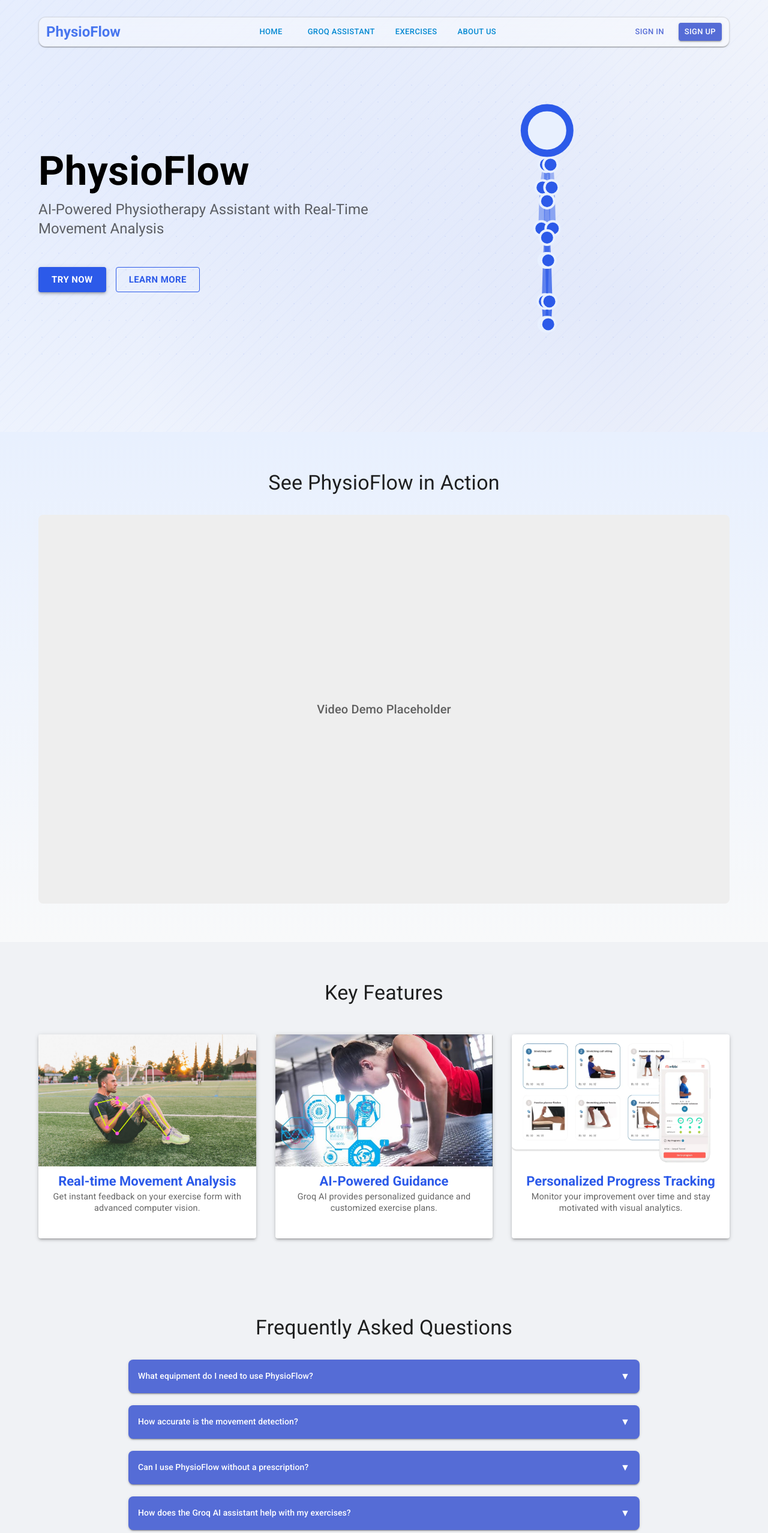
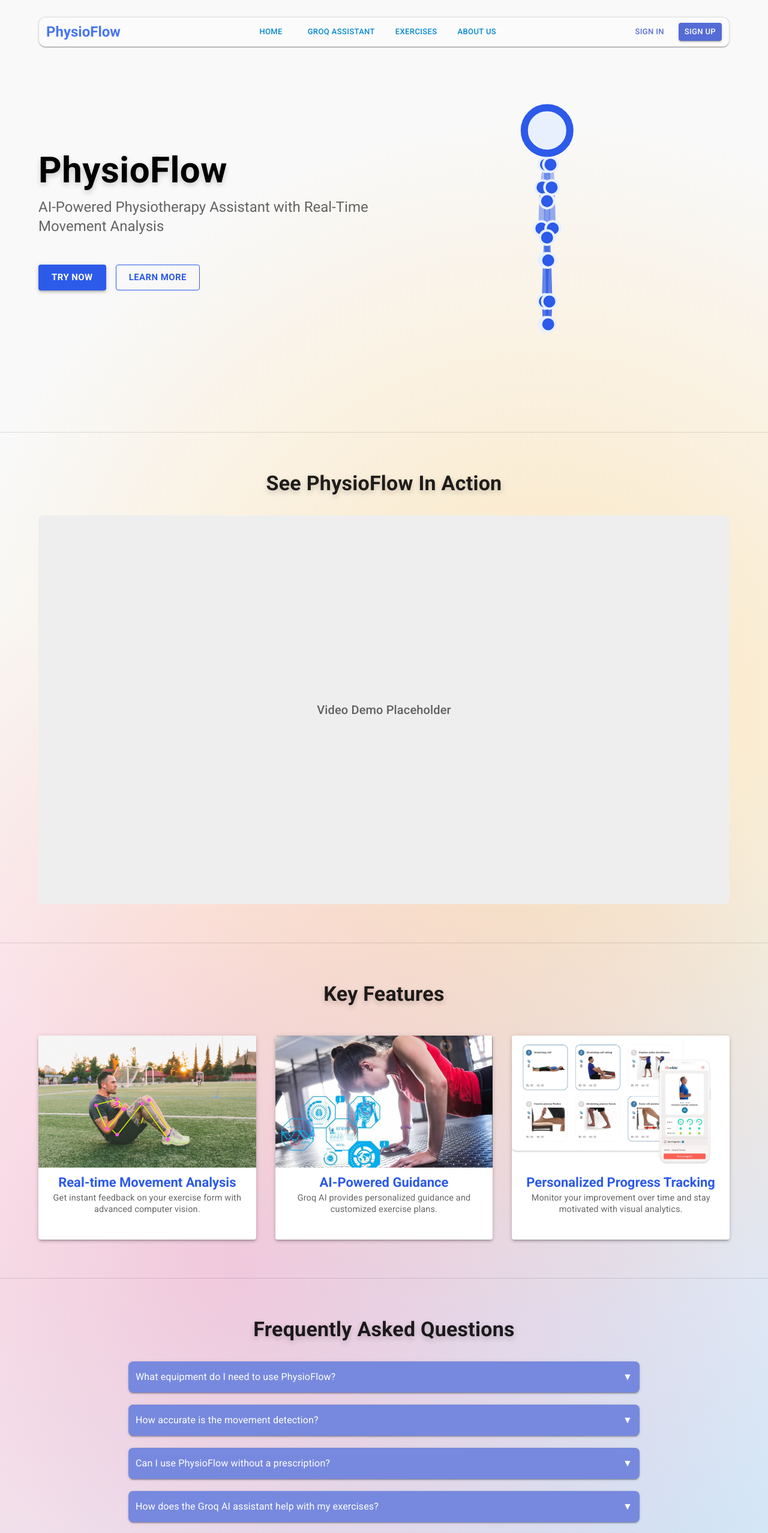
Before and after one commit to dhananjay2403/physioflow-ai, a React (Create React App) app in the folder Frontend/: page / in a window 1280 px wide. Shown: the top 2555 px of the page at 60% size. Built offline with nearby package versions, Linux system fonts and the light colour scheme.

Commit message:
Minor UI changes

```diff
--- a/Frontend/src/components/Exercises.jsx
+++ b/Frontend/src/components/Exercises.jsx
@@ -10,11 +10,26 @@
   Card,
   CardContent,
   CardMedia,
+  styled,
 } from '@mui/material';
 import { Search, ArrowBack } from '@mui/icons-material';
 import { useNavigate } from 'react-router-dom';
 import { exerciseData } from '../utils/Exercises';
 
+const GradientBackground = styled(Box)(({ theme }) => ({
+  width: '100%',
+  minHeight: '100vh',
+  backgroundColor: '#f9f9f9', // Light background
+  backgroundImage: `
+    radial-gradient(circle at 70% 40%, rgba(255, 200, 100, 0.4), transparent 50%),
+    radial-gradient(circle at 30% 70%, rgba(255, 100, 150, 0.3), transparent 50%),
+    radial-gradient(circle at 90% 90%, rgba(100, 200, 255, 0.3), transparent 50%)
+  `,
+  backgroundRepeat: 'no-repeat',
+  backgroundSize: 'cover',
+  // paddingTop: theme.spacing(8),
+  // paddingBottom: theme.spacing(8),
+}));
 
 const Exercises = () => {
   const [searchQuery, setSearchQuery] = useState('');
@@ -29,9 +44,9 @@
   const displayedExercises = searchQuery ? filteredExercises : exerciseData;
 
   return (
-    <Box sx={{ flexGrow: 1, bgcolor: '#f7f9fc', minHeight: '100vh' }}>
+    <GradientBackground sx={{ flexGrow: 1, bgcolor: '#f7f9fc', minHeight: '100vh' }}>
       {/* Top AppBar */}
-      <AppBar position="static" color="default" sx={{ boxShadow: 1 }}>
+      <AppBar position="static" color="default" sx={{ background: 'transparent',  boxShadow: 1 }}>
         <Toolbar>
           <IconButton edge="start" color="inherit" onClick={() => navigate(-1)} sx={{ mr: 2 }}>
             <ArrowBack />
@@ -50,7 +65,7 @@
                 width: { xs: 140, sm: 200, md: 250 },
             }}
             >
-            <Search sx={{ color: 'gray', mr: 1 }} />
+            <Search sx={{ color: 'dark gray', mr: 1 }} />
             <InputBase
                 placeholder="Search exercises…"
                 value={searchQuery}
@@ -103,7 +118,7 @@
           </Grid>
         )}
       </Grid>
-    </Box>
+    </GradientBackground>
   );
 };
 
--- a/Frontend/src/components/HomePage.jsx
+++ b/Frontend/src/components/HomePage.jsx
@@ -22,6 +22,22 @@
 import imgFeature1 from '../assets/img-features/1.jpg';
 import imgFeature2 from '../assets/img-features/2.jpg';
 import imgFeature3 from '../assets/img-features/3.webp';
+import { Divider, styled } from '@mui/material';
+
+const GradientBackground = styled(Box)(({ theme }) => ({
+  width: '100%',
+  minHeight: '100vh',
+  backgroundColor: '#f9f9f9', // Light background
+  backgroundImage: `
+    radial-gradient(circle at 70% 40%, rgba(255, 200, 100, 0.4), transparent 50%),
+    radial-gradient(circle at 30% 70%, rgba(255, 100, 150, 0.3), transparent 50%),
+    radial-gradient(circle at 90% 90%, rgba(100, 200, 255, 0.3), transparent 50%)
+  `,
+  backgroundRepeat: 'no-repeat',
+  backgroundSize: 'cover',
+  // paddingTop: theme.spacing(8),
+  // paddingBottom: theme.spacing(8),
+}));
 
 // Hero section
 function Hero() {
@@ -203,7 +219,7 @@
     <Box
       id="home"
       sx={{
-        bgcolor: 'background.paper',
+        // bgcolor: 'background.paper',
         pt: { xs: 14, sm: 16, md: 16, lg: 16 },
         pb: { xs: 8, md: 14 },
         minHeight: '65vh',
@@ -219,12 +235,12 @@
           inset: 0,
           zIndex: 0,
           pointerEvents: 'none',
-          background:
-            'radial-gradient(circle at 20% 30%, rgba(44,90,233,0.07) 0%, transparent 70%),' +
-            'radial-gradient(circle at 80% 70%, rgba(44,90,233,0.10) 0%, transparent 70%),' +
-            'linear-gradient(120deg, rgba(232,240,254,0.7) 0%, rgba(248,249,250,0.7) 100%)',
-          opacity: 1,
-          transition: 'opacity 0.5s',
+          // background:
+          //   'radial-gradient(circle at 20% 30%, rgba(44,90,233,0.07) 0%, transparent 70%),' +
+          //   'radial-gradient(circle at 80% 70%, rgba(44,90,233,0.10) 0%, transparent 70%),' +
+          //   'linear-gradient(120deg, rgba(232,240,254,0.7) 0%, rgba(248,249,250,0.7) 100%)',
+          // opacity: 1,
+          // transition: 'opacity 0.5s',
         },
         '::after': {
           content: '""',
@@ -232,10 +248,10 @@
           inset: 0,
           zIndex: 1,
           pointerEvents: 'none',
-          background:
-            'repeating-linear-gradient(135deg, rgba(44,90,233,0.03) 0px, rgba(44,90,233,0.03) 2px, transparent 2px, transparent 16px)',
-          opacity: 0.6,
-          transition: 'opacity 0.5s',
+          // background:
+          //   'repeating-linear-gradient(135deg, rgba(44,90,233,0.03) 0px, rgba(44,90,233,0.03) 2px, transparent 2px, transparent 16px)',
+          // opacity: 0.6,
+          // transition: 'opacity 0.5s',
         },
       }}
     >
@@ -246,7 +262,7 @@
           inset: 0,
           zIndex: 0,
           pointerEvents: 'none',
-          backgroundImage: 'radial-gradient(rgba(44,90,233,0.07) 1px, transparent 1px)',
+          // backgroundImage: 'radial-gradient(rgba(44,90,233,0.07) 1px, transparent 1px)',
           backgroundSize: '28px 28px',
         }} />
         <Container maxWidth="lg" sx={{ position: 'relative', zIndex: 2 }}>
@@ -256,11 +272,13 @@
                 <Typography
                   component="h1"
                   variant="h2"
-                  fontWeight={900}
+                  // fontWeight={900}
                   sx={{
                     color: 'black',
                     mb: 0.5,
-                    fontSize: { xs: '2.6rem', md: '4.2rem' },
+                    // fontSize: { xs: '2.6rem', md: '4.2rem' },
+                    fontWeight: 'bold',
+                    textShadow: '0px 4px 10px rgba(0, 0, 0, 0.2)',
                     letterSpacing: 0.5,
                     lineHeight: 1.08,
                     display: 'inline-block',
@@ -353,15 +371,23 @@
     <Box
       id="demo"
       sx={{
-        background: 'linear-gradient(180deg, #e8f0fe 0%, #f8f9fa 100%)',
+        // background: 'linear-gradient(180deg, #e8f0fe 0%, #f8f9fa 100%)',
         py: 8,
         scrollMarginTop: { xs: 13, sm: 16 }
       }}
     >
       <Container maxWidth="lg">
-        <Typography variant="h4" align="center" gutterBottom>
-          See PhysioFlow in Action
-        </Typography>
+      <Typography
+            variant="h4"
+            align="center"
+            gutterBottom
+            sx={{
+              fontWeight: 'bold',
+              textShadow: '0px 4px 10px rgba(0, 0, 0, 0.2)', // diffused shadow
+            }}
+          >
+            See PhysioFlow In Action
+          </Typography>
         <Box
           sx={{
             width: '100%',
@@ -453,7 +479,15 @@
           animate={inView ? { opacity: 1, y: 0 } : { opacity: 0, y: 20 }}
           transition={{ duration: 0.6 }}
         >
-          <Typography variant="h4" align="center" gutterBottom>
+          <Typography
+            variant="h4"
+            align="center"
+            gutterBottom
+            sx={{
+              fontWeight: 'bold',
+              textShadow: '0px 4px 10px rgba(0, 0, 0, 0.2)', // diffused shadow
+            }}
+          >
             Key Features
           </Typography>
         </motion.div>
@@ -579,7 +613,15 @@
             damping: 14
           }}
         >
-          <Typography variant="h4" align="center" gutterBottom>
+          <Typography
+            variant="h4"
+            align="center"
+            gutterBottom
+            sx={{
+              fontWeight: 'bold',
+              textShadow: '0px 4px 10px rgba(0, 0, 0, 0.2)', // diffused shadow
+            }}
+          >
             Frequently Asked Questions
           </Typography>
         </motion.div>
@@ -594,14 +636,14 @@
             >
               <Box
                 sx={{
-                  backgroundColor: 'primary.main',
+                  backgroundColor: 'primary.light',
                   color: 'white',
                   borderTopLeftRadius: 8,
                   borderTopRightRadius: 8,
                   borderBottomLeftRadius: expanded === faq.id ? 0 : 8,
                   borderBottomRightRadius: expanded === faq.id ? 0 : 8,
                   boxShadow: 2,
-                  p: 2,
+                  p: 1.5,
                   display: 'flex',
                   alignItems: 'center',
                   justifyContent: 'space-between',
@@ -611,7 +653,7 @@
                 }}
                 onClick={() => handleExpand(faq.id)}
               >
-                <Typography variant="subtitle2" color="white">
+                <Typography variant="subtitle1" color="white">
                   {faq.question}
                 </Typography>
                 <Box sx={{
@@ -658,7 +700,9 @@
   };
 
   return (
-    <Box sx={{ bgcolor: 'primary.main', py: 3, color: 'white' }}>
+    <Box sx={{
+      // bgcolor: 'primary.dark',
+      py: 3, color: 'black' }}>
       <Container maxWidth="lg">
         <Box sx={{
           display: 'flex',
@@ -671,7 +715,7 @@
           <Box sx={{ display: 'flex', gap: 2, alignItems: 'center' }}>
             <Typography
               variant="body2"
-              color="white"
+              color="black"
               sx={{
                 cursor: 'pointer',
                 '&:hover': { textDecoration: 'underline' }
@@ -680,10 +724,10 @@
             >
               Home
             </Typography>
-            <Typography variant="body2" color="white">•</Typography>
+            <Typography variant="body2" color="black">•</Typography>
             <Typography
               variant="body2"
-              color="white"
+              color="black"
               sx={{
                 cursor: 'pointer',
                 '&:hover': { textDecoration: 'underline' }
@@ -692,10 +736,10 @@
             >
               Demo
             </Typography>
-            <Typography variant="body2" color="white">•</Typography>
+            <Typography variant="body2" color="black">•</Typography>
             <Typography
               variant="body2"
-              color="white"
+              color="black"
               sx={{
                 cursor: 'pointer',
                 '&:hover': { textDecoration: 'underline' }
@@ -704,10 +748,10 @@
             >
               Features
             </Typography>
-            <Typography variant="body2" color="white">•</Typography>
+            <Typography variant="body2" color="black">•</Typography>
             <Typography
               variant="body2"
-              color="white"
+              color="black"
               sx={{
                 cursor: 'pointer',
                 '&:hover': { textDecoration: 'underline' }
@@ -719,7 +763,7 @@
           </Box>
 
           {/* Copyright Text */}
-          <Typography variant="body2" color="white" sx={{ opacity: 0.9, fontWeight: 'medium', textAlign: 'center' }}>
+          <Typography variant="body2" color="black" sx={{ opacity: 0.9, fontWeight: 'medium', textAlign: 'center' }}>
             Copyright &copy; PhysioFlow {new Date().getFullYear()}
           </Typography>
 
@@ -727,7 +771,7 @@
           <IconButton
             href="https://github.com/dhananjay2403/physioflow-ai.git"
             target="_blank"
-            sx={{ color: 'white' }}
+            sx={{ color: 'black' }}
             aria-label="GitHub repository"
           >
             <GitHubIcon />
@@ -740,16 +784,20 @@
 
 export default function HomePage() {
   return (
-    <Box>
+    <GradientBackground>
       <AppAppBar />
       <main>
         <Hero />
+        <Divider></Divider>
         <VideoDemo />
+        <Divider></Divider>
         <Features />
+        <Divider></Divider>
         {/* <Testimonials /> */}
         <FAQ />
       </main>
+      <Divider></Divider>
       <Footer />
-    </Box>
+    </GradientBackground>
   );
 }
--- a/Frontend/themePrimitives.js
+++ b/Frontend/themePrimitives.js
@@ -81,7 +81,7 @@
       primary: {
         light: brand[200],
         main: brand[400],
-        dark: brand[700],
+        dark: brand[00],
         contrastText: brand[50],
         ...(mode === 'dark' && {
           contrastText: brand[50],
```
